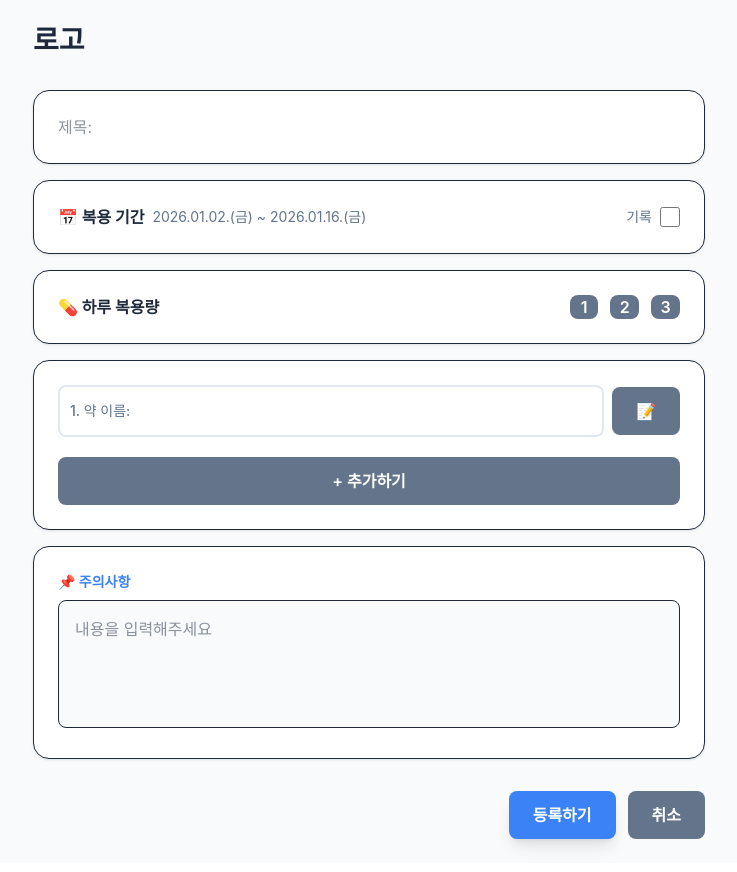
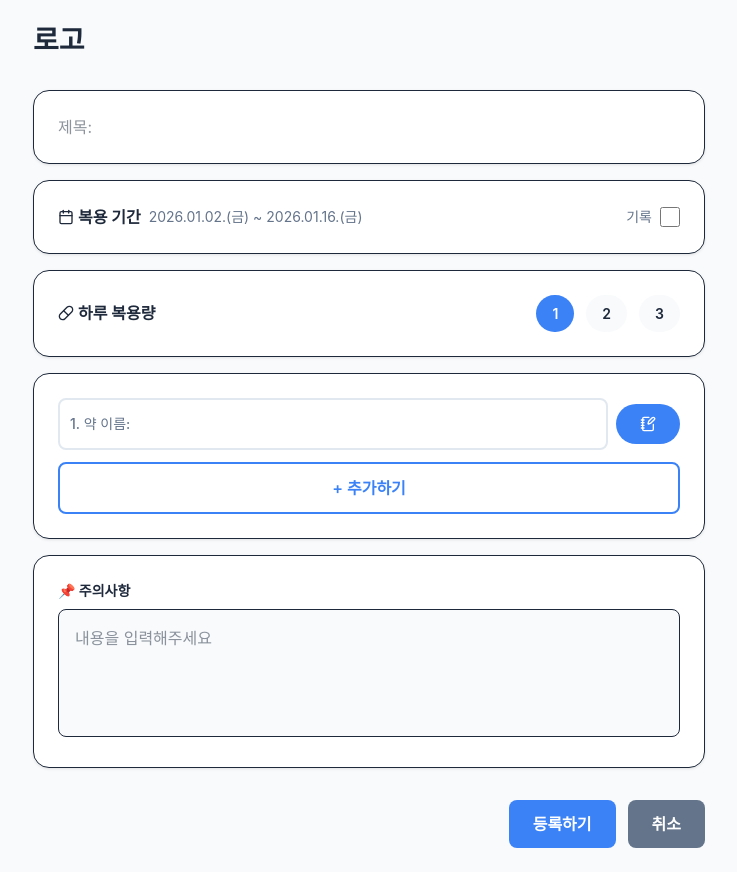
Before and after one commit to wnduddlekd/medicine, a React (Vite) app: page /checkin in a window 1280 px wide. Shown: the whole page, without its empty margins (271-1008 px from the left). Built offline with nearby package versions, Linux system fonts and the light colour scheme; a web font is replaced by a local one.

Commit message:
feat: 공용 버튼 스타일 최종 반영 및 UI 최적화

```diff
--- a/src/App.jsx
+++ b/src/App.jsx
@@ -1,11 +1,11 @@
 import './App.css';
-import Meds from './pages/Meds';
+import CheckIn from './pages/CheckIn';
 import './styles/Theme.css';
 
 function App() {
   return (
     <div className="App">
-      <Meds />
+      <CheckIn />
     </div>
   );
 }
--- /dev/null
+++ b/src/components/CheckIn/Caution.jsx
@@ -0,0 +1,11 @@
+export default function Caution() {
+  return (
+    <div className="card bg-base-100 shadow-sm border border-base-300">
+      <p className="text-small font-bold mb-2 text-Danger">📌 주의사항</p>
+      <textarea
+        className="w-full h-32 bg-base-200 rounded-lg p-4 outline-none resize-none border border-base-300"
+        placeholder="내용을 입력해주세요"
+      />
+    </div>
+  );
+}
--- /dev/null
+++ b/src/components/CheckIn/CheckInActions.jsx
@@ -0,0 +1,10 @@
+import Button from '../commons/Button';
+
+export default function CheckInActions() {
+  return (
+    <div className="flex gap-3 justify-end pt-4">
+      <Button variant="primary">등록하기</Button>
+      <Button variant="neutral">취소</Button>
+    </div>
+  );
+}
--- a/src/components/commons/Meds/DoseAmount.jsx
+++ b/src/components/CheckIn/DoseAmount.jsx
@@ -1,19 +1,23 @@
+import Button from '../commons/Button';
+import { Pill } from 'lucide-react';
+
 export default function DoseAmount({ selected, onChange }) {
   return (
     <div className="card bg-base-100 shadow-sm border border-base-300 flex flex-row justify-between items-center">
-      <span className="font-bold">💊 하루 복용량</span>
+      <span className="font-bold flex items-center gap-1">
+        <Pill size={16} /> 하루 복용량
+      </span>
       <div className="flex gap-3">
         {[1, 2, 3].map((num) => (
-          <button
+          <Button
+            pill
+            variant={selected === num ? 'primary' : 'subtle'}
+            size="sm"
             key={num}
-            className={`btn btn-pill ${
-              selected === num ? 'btn-neutral' : 'btn-outline btn-neutral'
-            }`}
-            style={{ width: '1.8rem', padding: 0 }}
             onClick={() => onChange(num)}
           >
             {num}
-          </button>
+          </Button>
         ))}
       </div>
     </div>
--- a/src/components/commons/Meds/DosePeriod.jsx
+++ b/src/components/CheckIn/DosePeriod.jsx
@@ -1,8 +1,12 @@
+import Button from '../commons/Button';
+import { Calendar } from 'lucide-react';
 export default function DosePeriod() {
   return (
     <div className="card bg-base-100 shadow-sm border border-base-300 flex flex-row justify-between items-center">
       <div className="flex items-center gap-2">
-        <span className="font-bold">📅 복용 기간</span>
+        <span className="font-bold flex items-center gap-1">
+          <Calendar size={16} /> 복용 기간
+        </span>
         <span className="text-neutral text-small">
           2026.01.02.(금) ~ 2026.01.16.(금)
         </span>
--- a/src/components/commons/Meds/MedicineInput.jsx
+++ b/src/components/CheckIn/MedicineInput.jsx
@@ -1,3 +1,6 @@
+import Button from '../commons/Button';
+import { NotebookPen } from 'lucide-react';
+
 export default function MedicineInput({ num, placeholder }) {
   return (
     <div className="flex gap-2 mb-3 items-center">
@@ -11,7 +14,9 @@ export default function MedicineInput({ num, placeholder }) {
           className="input pl-20 bg-base-100 border-base-300 text-base-content"
         />
       </div>
-      <button className="btn btn-neutral btn-pill">📝</button>
+      <Button variant="primary" pill>
+        <NotebookPen size={16} />
+      </Button>
     </div>
   );
 }
--- /dev/null
+++ b/src/components/CheckIn/MedicineList.jsx
@@ -0,0 +1,22 @@
+import { useState } from 'react';
+import Button from '../commons/Button';
+import MedicineInput from './MedicineInput';
+
+export default function MedicineList() {
+  const [medicines, setMedicines] = useState([1]);
+
+  const handleAdd = () => {
+    setMedicines((prev) => [...prev, prev.length + 1]);
+  };
+
+  return (
+    <div className="card bg-base-100 shadow-sm border border-base-300">
+      {medicines.map((num) => (
+        <MedicineInput key={num} num={num} placeholder="" />
+      ))}
+      <Button variant="primary" outline fullWidth onClick={handleAdd}>
+        + 추가하기
+      </Button>
+    </div>
+  );
+}
--- /dev/null
+++ b/src/components/CheckIn/TitleInput.jsx
@@ -0,0 +1,11 @@
+export default function TitleInput() {
+  return (
+    <div className="card bg-base-100 shadow-sm border border-base-300">
+      <input
+        type="text"
+        placeholder="제목: "
+        className="w-full bg-transparent outline-none"
+      />
+    </div>
+  );
+}
--- a/src/pages/CheckIn.jsx
+++ b/src/pages/CheckIn.jsx
@@ -1,3 +1,28 @@
+import { useState } from 'react';
+import TitleInput from '../components/CheckIn/TitleInput';
+import DosePeriod from '../components/CheckIn/DosePeriod';
+import DoseAmount from '../components/CheckIn/DoseAmount';
+import MedicineList from '../components/CheckIn/MedicineList';
+import Caution from '../components/CheckIn/Caution';
+import CheckInActions from '../components/CheckIn/CheckInActions';
+
 export default function CheckIn() {
-  return;
+  const [dose, setDose] = useState(1);
+
+  return (
+    <div className="min-h-screen bg-base-200 p-6 flex flex-col items-center">
+      <div className="w-full max-w-2xl mb-8 flex items-center gap-2">
+        <h1 className="text-h3 font-bold text-base-content">로고</h1>
+      </div>
+
+      <div className="w-full max-w-2xl space-y-4">
+        <TitleInput />
+        <DosePeriod />
+        <DoseAmount selected={dose} onChange={setDose} />
+        <MedicineList />
+        <Caution />
+        <CheckInActions />
+      </div>
+    </div>
+  );
 }
--- a/src/pages/Meds.jsx
+++ b/src/pages/Meds.jsx
@@ -1,49 +1,3 @@
-import { useState } from 'react';
-import MedicineInput from '../components/commons/Meds/MedicineInput';
-import DosePeriod from '../components/commons/Meds/DosePeriod';
-import DoseAmount from '../components/commons/Meds/DoseAmount';
-
 export default function Meds() {
-  const [dose, setDose] = useState(1);
-
-  return (
-    <div className="min-h-screen bg-base-200 p-6 flex flex-col items-center">
-      <div className="w-full max-w-2xl mb-8 flex items-center gap-2">
-        <h1 className="text-h3 font-bold text-base-content">로고</h1>
-      </div>
-
-      <div className="w-full max-w-2xl space-y-4">
-        <div className="card bg-base-100 shadow-sm border border-base-300">
-          <input
-            type="text"
-            placeholder="제목: "
-            className="w-full bg-transparent outline-none"
-          />
-        </div>
-
-        <DosePeriod />
-        <DoseAmount selected={dose} onChange={setDose} />
-
-        <div className="card bg-base-100 shadow-sm border border-base-300">
-          <MedicineInput num={1} placeholder="" />
-          <button className="btn btn-outline btn-neutral w-full mt-2">
-            + 추가하기
-          </button>
-        </div>
-
-        <div className="card bg-base-100 shadow-sm border border-base-300">
-          <p className="text-small font-bold mb-2 text-primary">📌 주의사항</p>
-          <textarea
-            className="w-full h-32 bg-base-200 rounded-lg p-4 outline-none resize-none border border-base-300"
-            placeholder="내용을 입력해주세요"
-          />
-        </div>
-
-        <div className="flex gap-3 justify-end pt-4">
-          <button className="btn btn-primary shadow-lg">등록하기</button>
-          <button className="btn btn-neutral">취소</button>
-        </div>
-      </div>
-    </div>
-  );
+  return;
 }
--- a/src/tests/ButtonTest.jsx
+++ b/src/tests/ButtonTest.jsx
@@ -124,9 +124,7 @@ export default function ButtonTest() {
             marginTop: '0.75rem',
           }}
         >
-          <Button pill style={{ width: '2.5rem', padding: 0 }}>
-            Primary
-          </Button>
+          <Button pill>Primary</Button>
           <Button variant="secondary" pill>
             Secondary
           </Button>
```
